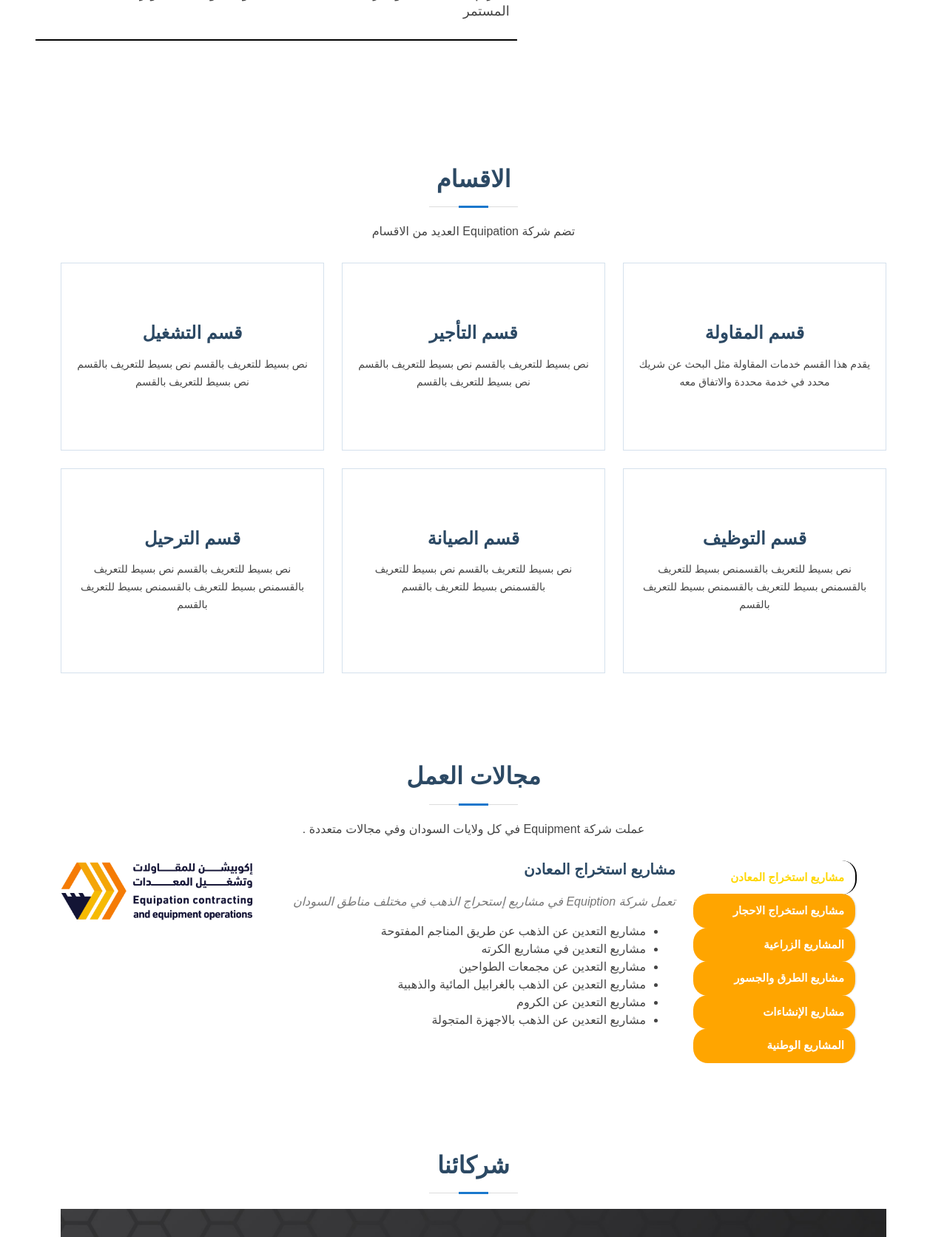
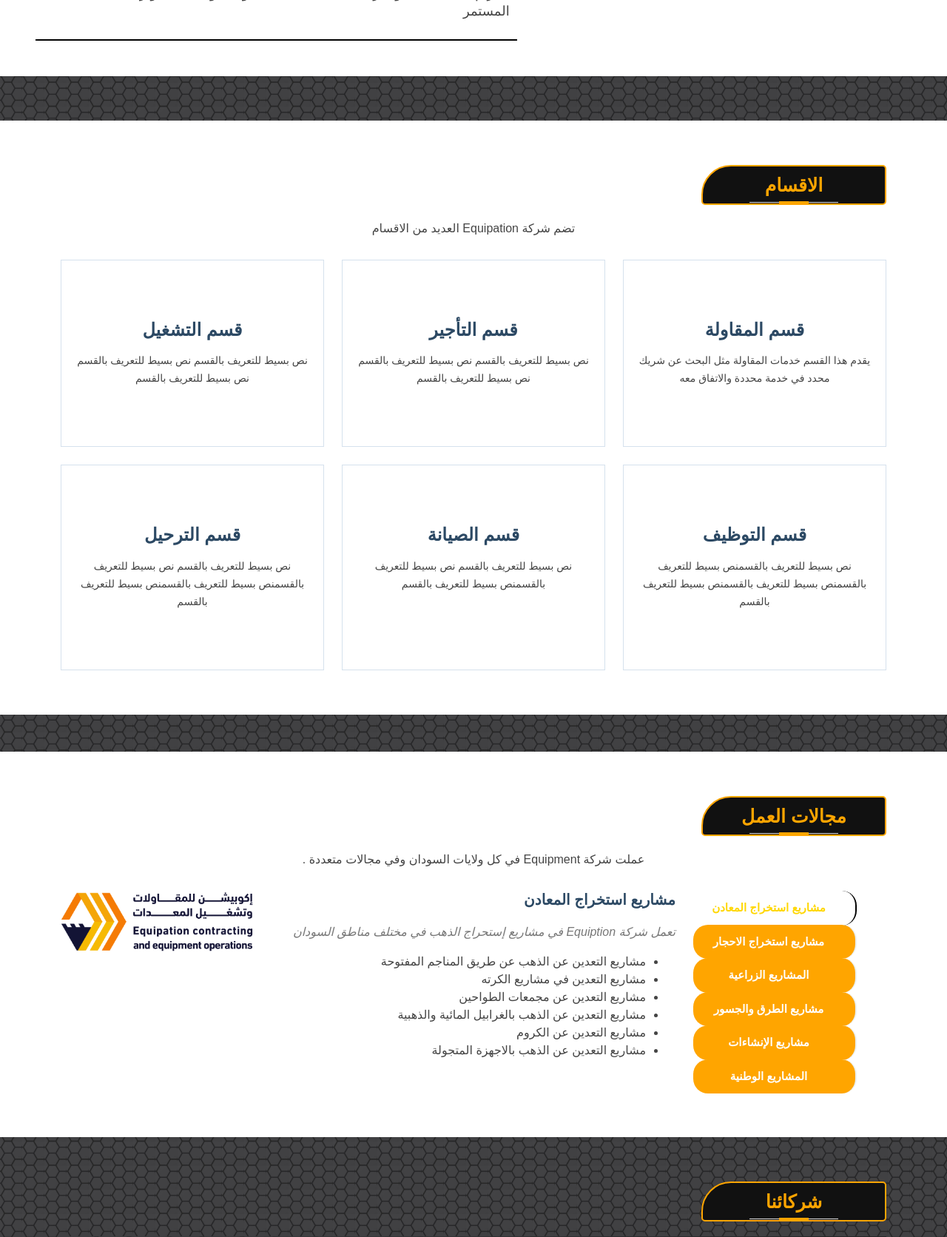
Before and after one commit to mohamedsaid-sd/Equipment, a PHP site: page /Arabic/index.html in a window 1280 px wide. Shown: the part 1580-3252 px from the top of the page at 74% size. Run offline with PHP 8.4, Linux system fonts and the light colour scheme.

Commit message:
تعديل في التصميم

```diff
--- a/Arabic/assets/css/style.css
+++ b/Arabic/assets/css/style.css
@@ -12,6 +12,9 @@
 body {
   font-family: "Arial", sans-serif;
   color: #444444;
+  background :url('../img/bg.png');
+  background-size: 30px;
+  background-clip: content-box;
 }
 
 a {
@@ -559,15 +562,25 @@ section {
 .section-title {
   text-align: center;
   padding-bottom: 30px;
+  align-content: center;
+  align-items: center;
+  align-self: center;
 }
 
 .section-title h2 {
-  font-size: 32px;
+  font-size: 25px;
   font-weight: bold;
+  padding: 10px;
+  position: relative;
+  color: orange ;
+  background-color: #111 ;
+  width: 250px;
+  text-align: center;
+  float: none;
+  align-self: center;
+  border-radius:  40px 5px 5px 5px  ;
   margin-bottom: 20px;
-  padding-bottom: 20px;
-  position: relative;
-  color: #2c4964;
+  border: solid 2px orange;
 }
 
 .section-title h2::before {
@@ -587,7 +600,7 @@ section {
   display: block;
   width: 40px;
   height: 3px;
-  background: #1977cc;
+  background: orange;
   bottom: 0;
   left: calc(50% - 20px);
 }
@@ -725,6 +738,11 @@ section {
 /*--------------------------------------------------------------
 # About
 --------------------------------------------------------------*/
+
+.about .container-fluid{
+  background-color: #fff;
+}
+
 .about .icon-boxes h4 {
   font-size: 20px;
   color: orange;
@@ -927,6 +945,10 @@ section {
 /*--------------------------------------------------------------
 # Departments
 --------------------------------------------------------------*/
+.departments{
+  background-color: #fff;
+}
+
 .departments .icon-box {
   text-align: center;
   border: 1px solid #d5e1ed;
@@ -1108,6 +1130,12 @@ section {
 /*--------------------------------------------------------------
 # Services
 --------------------------------------------------------------*/
+
+.services {
+  background-color: #fff;
+  margin-top: 50px;
+}
+
 .services {
   overflow: hidden;
 }
@@ -1117,6 +1145,7 @@ section {
 }
 
 .services .nav-link {
+  text-align: center;
   border: 0;
   padding: 12px 15px 12px 0;
   transition: 0.3s;
@@ -1459,6 +1488,11 @@ section {
 /*--------------------------------------------------------------
 # Gallery
 --------------------------------------------------------------*/
+
+.gallery{
+  background-color: #fff;
+}
+
 .gallery .gallery-item {
   overflow: hidden;
   border-right: 3px solid #fff;
@@ -1476,6 +1510,14 @@ section {
 /*--------------------------------------------------------------
 # Contact
 --------------------------------------------------------------*/
+
+.contact{
+  background-color: #fff;
+  margin-top: 50px;
+  margin-bottom: 50px;
+  box-shadow: 2px 5px 10px #eee;
+}
+
 .contact .info {
   width: 100%;
   background: #fff;
```
Also changed, not shown: English/assets/css/style.css (+47 -5 lines), Arabic/assets/img/bg.png (added), English/assets/img/bg.png (added).
